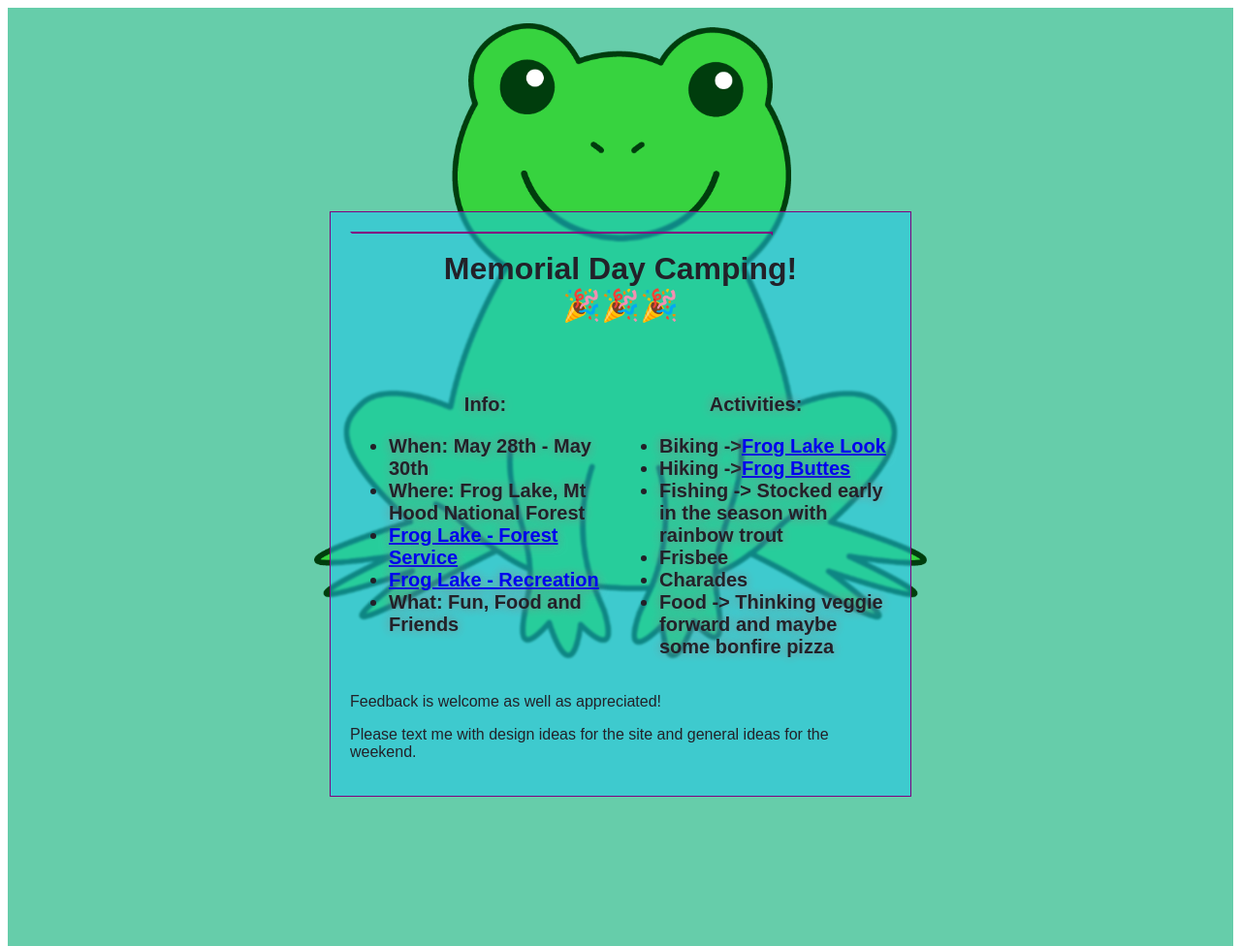
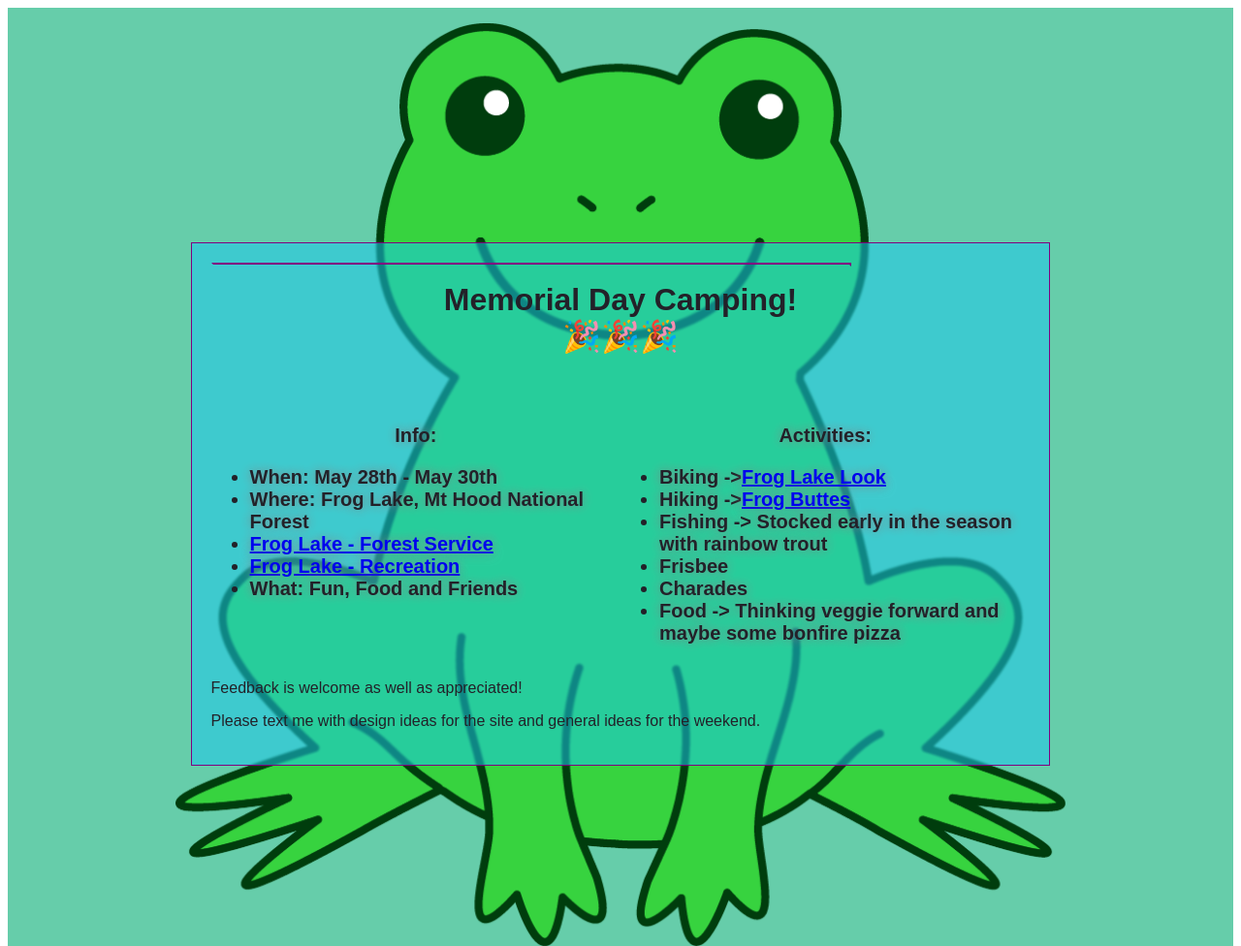
Before and after one commit to Dalepalmer/camping, a Gatsby site: page / in a window 1280 px wide. Shown: the top 976 px of the page at 97% size. Built offline with nearby package versions, Linux system fonts and the light colour scheme; Gatsby itself is replaced by a stand-in of ours.

Commit message:
ccs tweak

```diff
--- a/src/pages/index.js
+++ b/src/pages/index.js
@@ -35,7 +35,8 @@
   backgroundColor: "rgb(28 200 239 / 53%)",
   backdropFilter: "blur(1px)",
   border: "purple 1px solid",
-  padding: 20
+  padding: 20,
+  width: "66vw"
 }
 const paragraphStyles = {
   display: 'flex',
```
